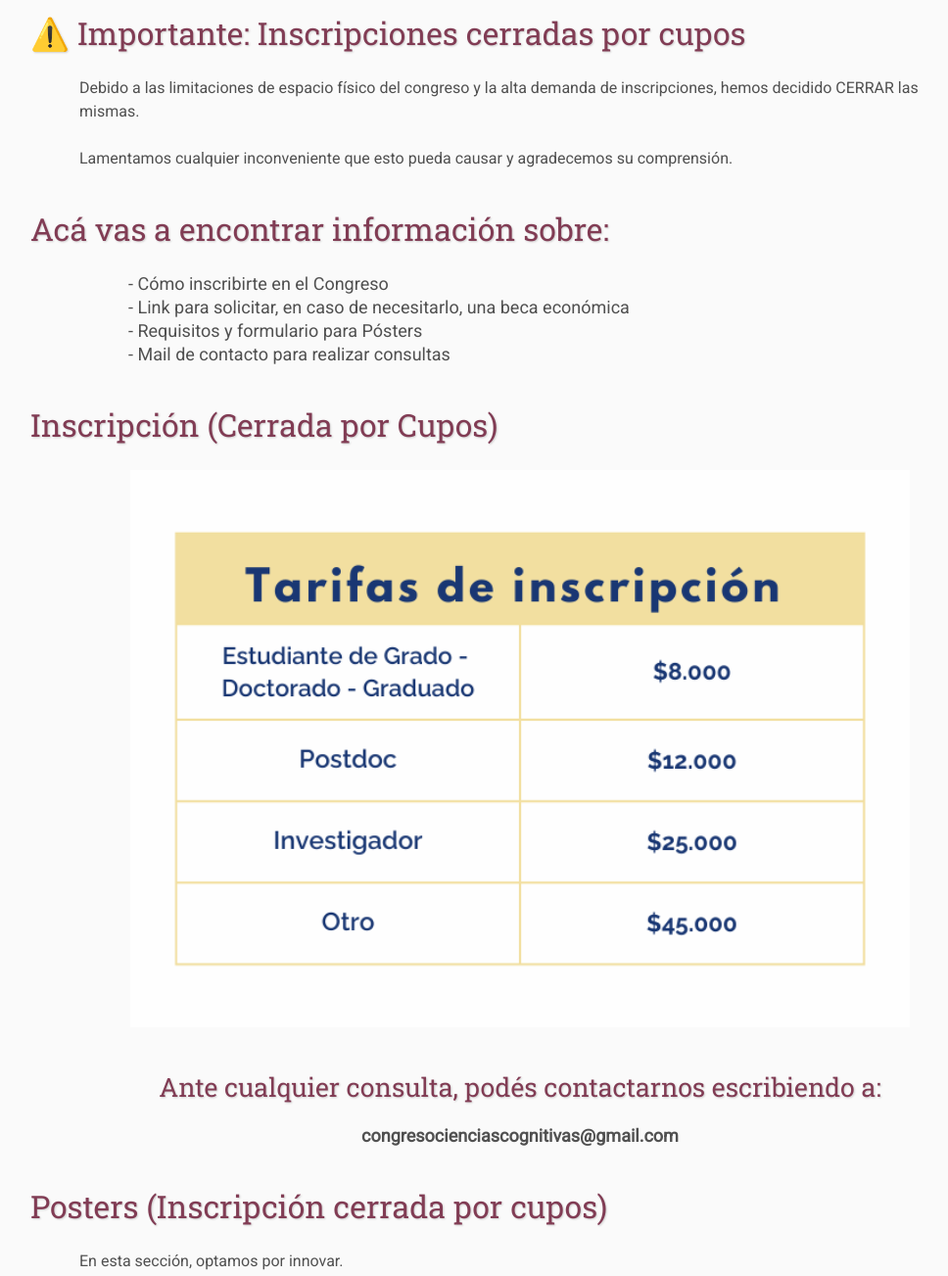
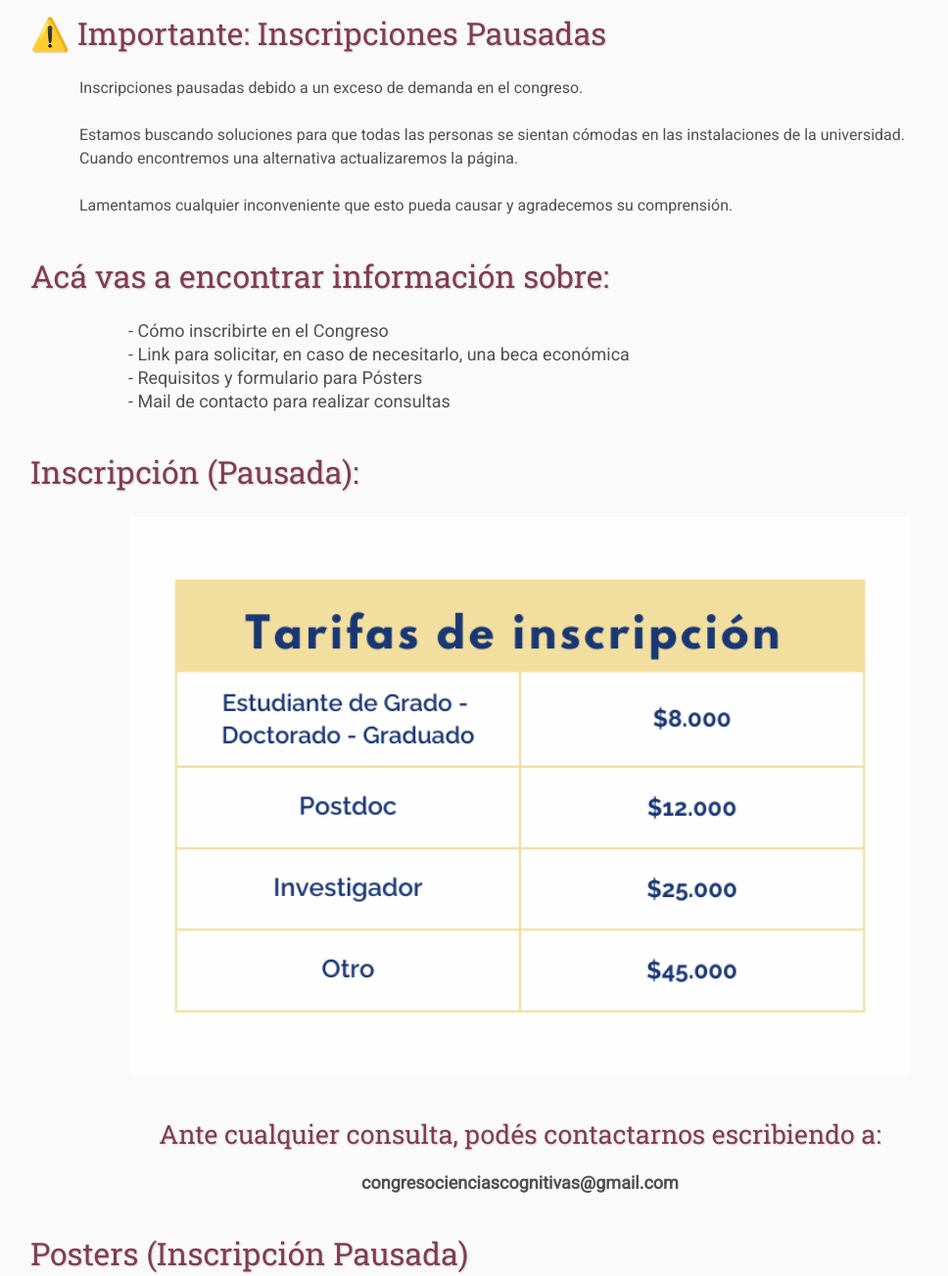
Before and after one commit to congreso-ciencias-cognitivas/congreso-ciencias-cognitivas-2024, a plain HTML site: page registration/index.html in a window 1280 px wide. Shown: the part 580-1883 px from the top of the page at 98% size, without its empty margins (109-1077 px from the left). Drawn offline with Linux system fonts and the light colour scheme; files that its build step writes are made by us from their sources.

Commit message:
update registro inscripciones pausadas

```diff
--- a/registration/index.html
+++ b/registration/index.html
@@ -46,10 +46,14 @@
 
     <br>
 
-    <h2>⚠️ Importante: Inscripciones cerradas por cupos</h2>
+    <h2>⚠️ Importante: Inscripciones Pausadas</h2>
 
     <p>
-        Debido a las limitaciones de espacio físico del congreso y la alta demanda de inscripciones, hemos decidido CERRAR las mismas.
+        Inscripciones pausadas debido a un exceso de demanda en el congreso.
+    </p>
+
+    <p>
+        Estamos buscando soluciones para que todas las personas se sientan cómodas en las instalaciones de la universidad. Cuando encontremos una alternativa actualizaremos la página.
     </p>
 
     <p>
@@ -67,7 +71,7 @@
         </ul>
     </p>
 
-    <h2>Inscripción (Cerrada por Cupos)</h2>
+    <h2>Inscripción (Pausada):</h2>
 
     <table class="flyers">
         <tr>
@@ -103,7 +107,7 @@
         </p>
     </div>
 
-    <h2>Posters (Inscripción cerrada por cupos)</h2>
+    <h2>Posters (Inscripción Pausada)</h2>
 
     <p>
         En esta sección, optamos por innovar.
```
